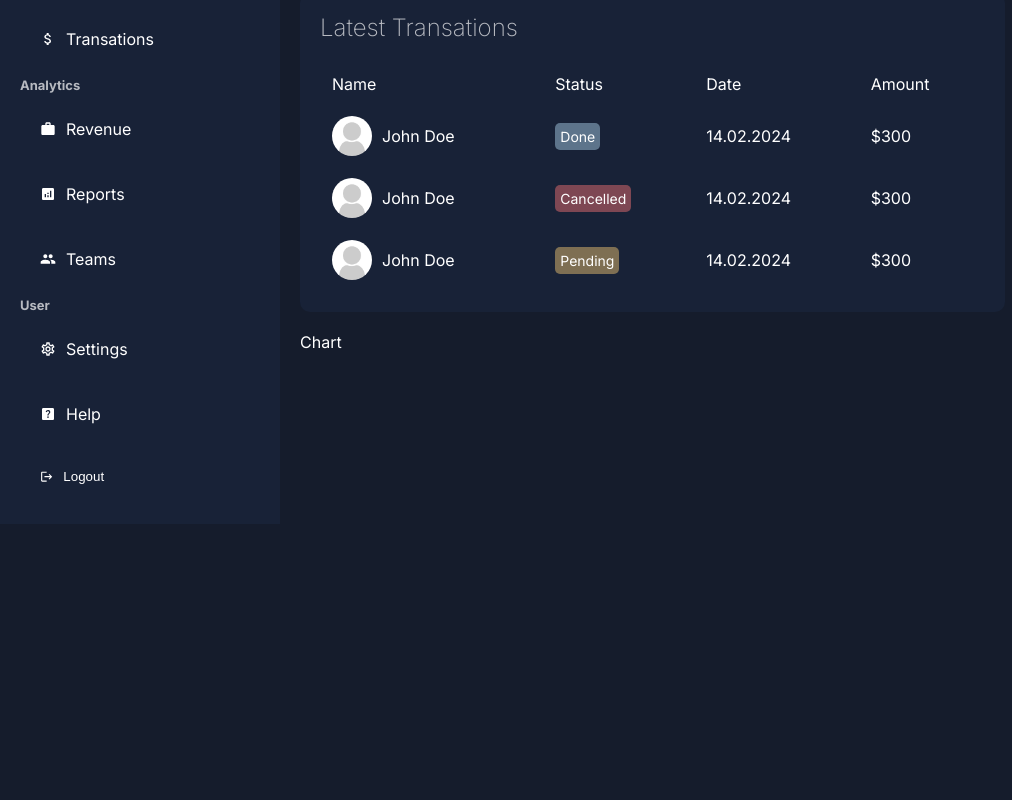
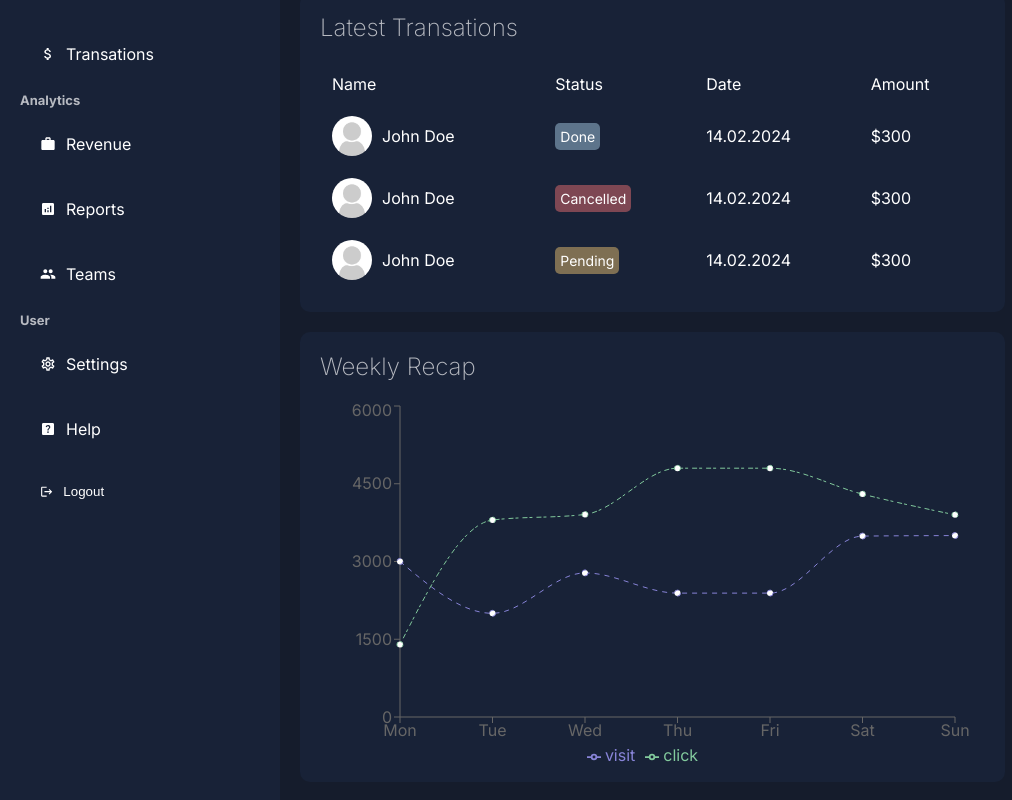
Before and after one commit to DineshShrestha/nextadmin, a Next.js app: page /dashboard in a window 1280 px wide. Shown: the part 306-1106 px from the top of the page, without its empty margins (0-1012 px from the left). Before the commit the page ends 830 px from the top, so only its background shows below. Built offline with nearby package versions, Linux system fonts and the light colour scheme.

Commit message:
animated chart component

```diff
--- a/app/ui/dashboard/chart/chart.jsx
+++ b/app/ui/dashboard/chart/chart.jsx
@@ -1,8 +1,68 @@
+"use client"
 import styles from "./chart.module.css"
+import { LineChart, Line, XAxis, YAxis, Tooltip, Legend, ResponsiveContainer } from 'recharts';
+
 const Chart = () => {
+    const data = [
+        {
+            name: "Mon",
+            visit: 3000,
+            click: 1398
+        },
+        {
+            name: "Tue",
+            visit: 2000,
+            click: 3800
+        },
+        {
+            name: "Wed",
+            visit: 2780,
+            click: 3908
+        },
+        {
+            name: "Thu",
+            visit: 2390,
+            click: 4800
+        },
+        {
+            name: "Fri",
+            visit: 2390,
+            click: 4800
+        },
+        {
+            name: "Sat",
+            visit: 3490,
+            click: 4300
+        },
+        {
+            name: "Sun",
+            visit: 3500,
+            click: 3900
+        },
+    ]
     return(
         <div className={styles.container}>
-            Chart
+            <h2 className={styles.title}>Weekly Recap</h2>
+            <ResponsiveContainer width="100%" height="90%">
+        <LineChart
+          width={500}
+          height={300}
+          data={data}
+          margin={{
+            top: 5,
+            right: 30,
+            left: 20,
+            bottom: 5,
+          }}
+        >
+          <XAxis dataKey="name" />
+          <YAxis />
+          <Tooltip contentStyle={{background:"#151c2c", border:"none"}}/>
+          <Legend />
+          <Line type="monotone" dataKey="visit" stroke="#8884d8" strokeDasharray="5 5" />
+          <Line type="monotone" dataKey="click" stroke="#82ca9d" strokeDasharray="3 4 5 2" />
+        </LineChart>
+      </ResponsiveContainer>
         </div>
     )
 }
--- a/app/ui/dashboard/chart/chart.module.css
+++ b/app/ui/dashboard/chart/chart.module.css
@@ -0,0 +1,12 @@
+.container{
+    height: 450px;
+    background-color: var(--bgSoft);
+    padding: 20px;
+    border-radius: 10px;
+}
+
+.title{
+    font-weight: 200;
+    color: var(--textSoft);
+    margin-bottom: 20px;
+}
--- a/package.json
+++ b/package.json
@@ -13,7 +13,8 @@
     "next": "14.0.1",
     "react": "18",
     "react-dom": "18",
-    "react-icons": "^4.11.0"
+    "react-icons": "^4.11.0",
+    "recharts": "^2.9.0"
   },
   "devDependencies": {
     "eslint": "8",
```
Also changed, not shown: 1 other file (tests, documents, lock files or other folders).
